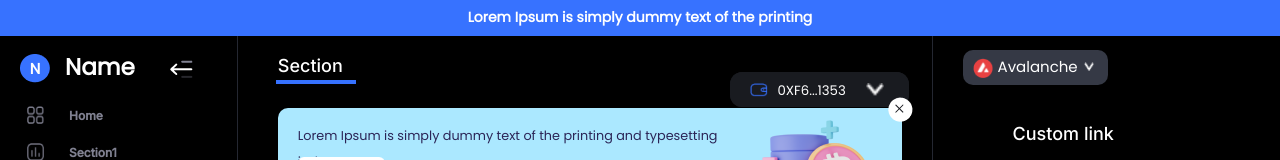
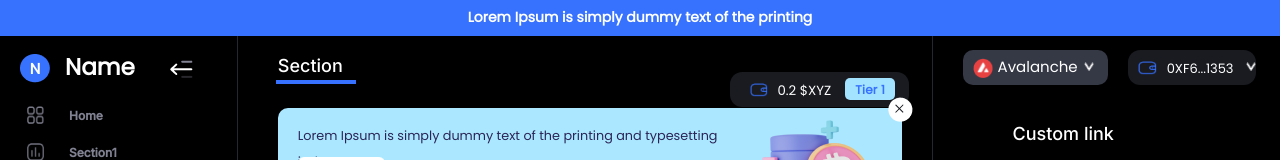
Before and after one commit to jeyakarthick44/nurturelabs, a React (Create React App) app: page / in a window 1280 px wide. Shown: the top 160 px of the page. Built offline with nearby package versions, Linux system fonts and the light colour scheme; no server answers.

Commit message:
bugs clear

```diff
--- a/src/components/Aside.js
+++ b/src/components/Aside.js
@@ -17,7 +17,7 @@ const Aside = () => {
             <h2 className="chain-name1">Avalanche</h2>
             <img className="down-arr1" src={down} alt=""/>
           </div>
-          <div className="tier">
+          <div className="tier1">
             <img className="wallet1" src={wallet}  alt=""/>
             <p>0xf6...1353</p>
             <img className="down-arr2" src={down} alt=""/>
```
Also changed, not shown: src/styles/invite.css (+0 -15 lines).
